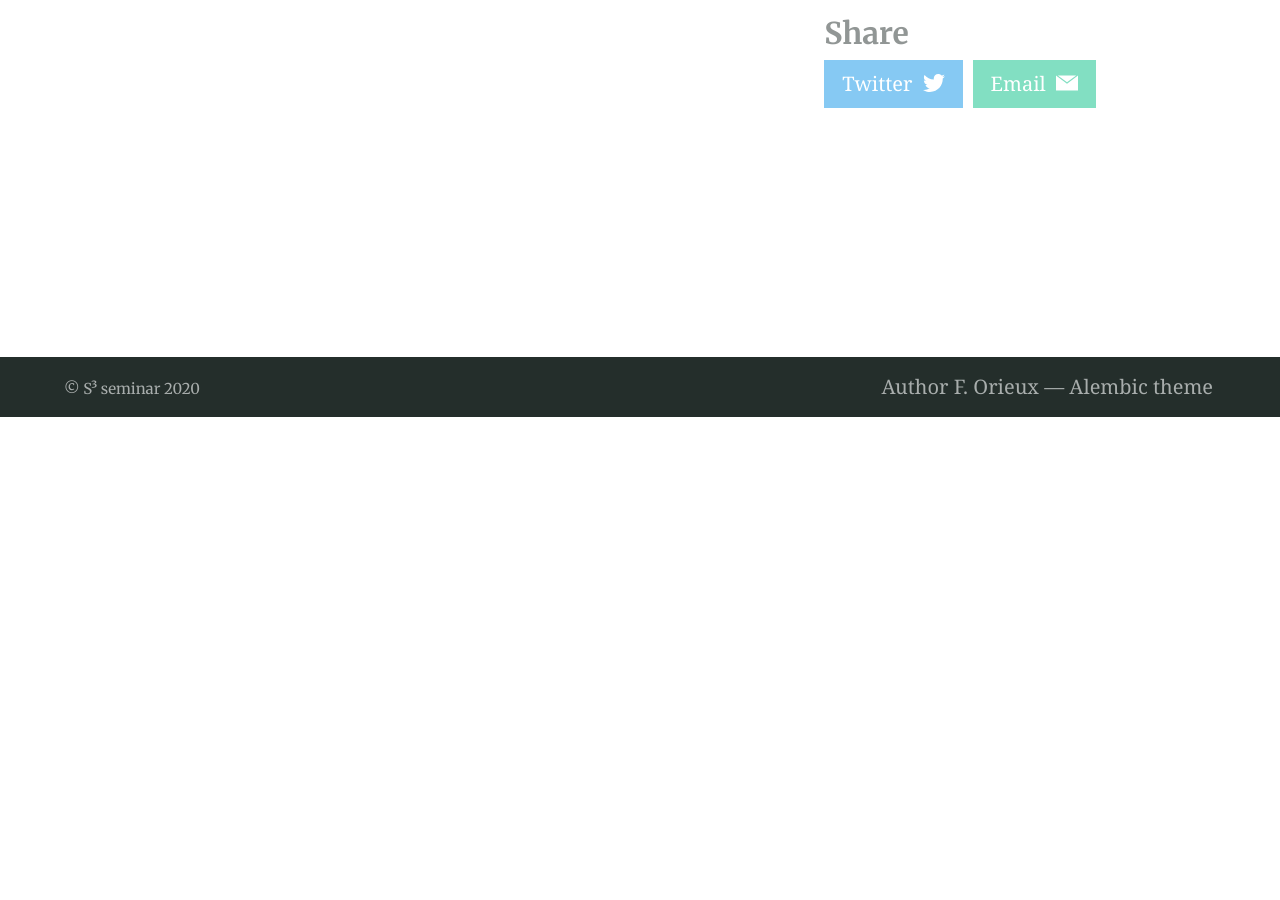
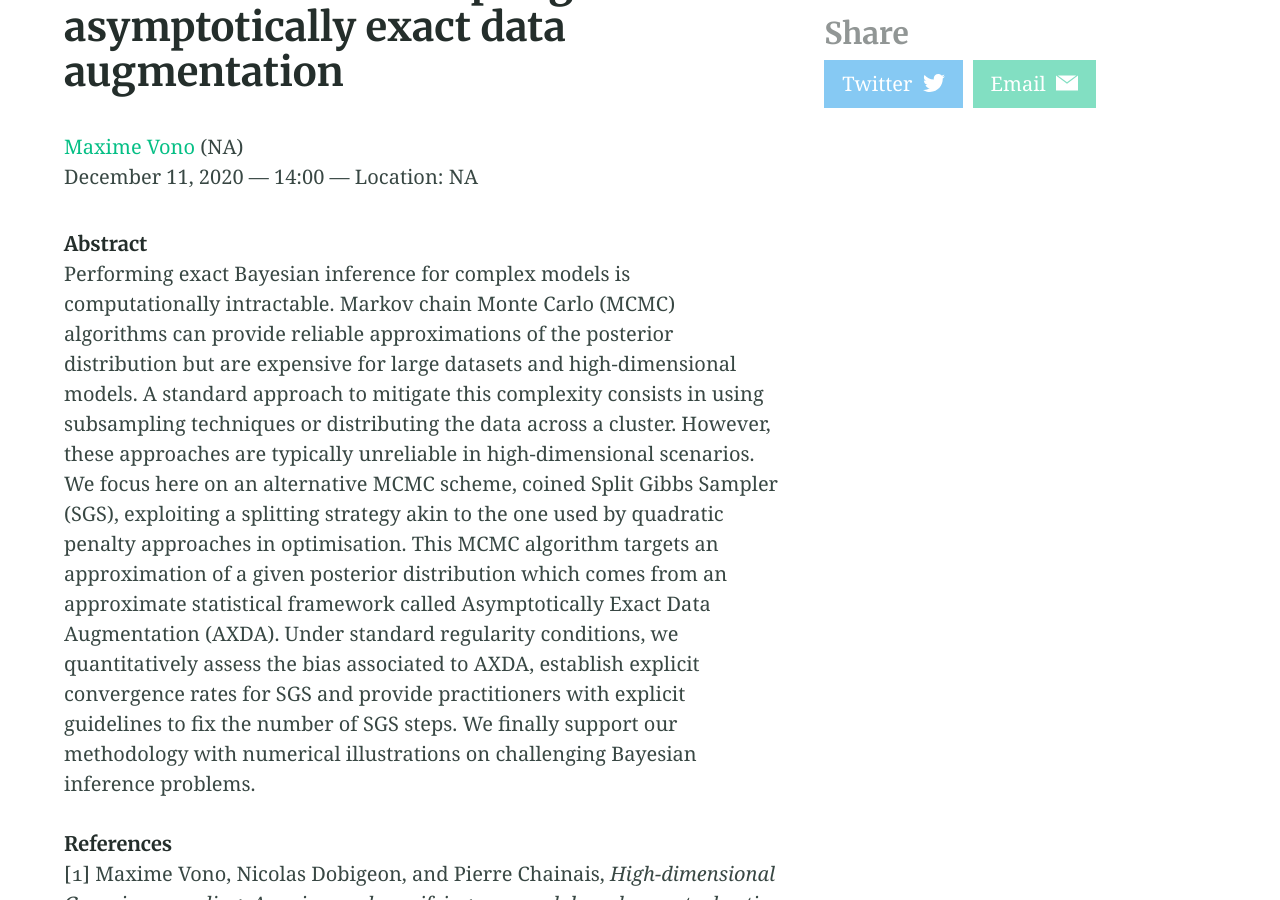
Before and after one commit to s3-seminar/s3-seminar.github.io, a Jekyll site: the page built from _seminars/maxime-vono.md, in a window 1280 px wide and 900 px high, scrolled down 483 px. Built offline with Jekyll 4.4.1, drawn with Linux system fonts in a browser that asks for light colours; before the commit the page ends 900 px from its top, so only the background shows below that; some of the changed text lies outside the part shown.

Commit message:
Up maxime vono

```diff
--- a/_seminars/maxime-vono.md
+++ b/_seminars/maxime-vono.md
@@ -1,8 +1,25 @@
 ---
-title: Not known at this time
+title: Efficient MCMC sampling via asymptotically exact data augmentation
 speaker: Maxime Vono
 affiliation: NA
+perso: https://mvono.github.io
 date: 2020-12-11 14:00
+feature_image: "maxime-vono.jpg"
 location: NA
 aside: true
 ---
+
+###### Abstract
+Performing exact Bayesian inference for complex models is computationally intractable. Markov chain Monte Carlo (MCMC) algorithms can provide reliable approximations of the posterior distribution but are expensive for large datasets and high-dimensional models. A standard approach to mitigate this complexity consists in using subsampling techniques or distributing the data across a cluster. However, these approaches are typically unreliable in high-dimensional scenarios. We focus here on an alternative MCMC scheme, coined Split Gibbs Sampler (SGS), exploiting a splitting strategy akin to the one used by quadratic penalty approaches in optimisation. This MCMC algorithm targets an approximation of a given posterior distribution which comes from an approximate statistical framework called Asymptotically Exact Data Augmentation (AXDA). Under standard regularity conditions, we quantitatively assess the bias associated to AXDA, establish explicit convergence rates for SGS and provide practitioners with explicit guidelines to fix the number of SGS steps. We finally support our methodology with numerical illustrations on challenging Bayesian inference problems.
+
+###### References
+[1] Maxime Vono, Nicolas Dobigeon, and Pierre Chainais, *High-dimensional Gaussian sampling: A review and a unifying approach based on a stochastic proximal point algorithm.* arXiv: 2010.01510.
+
+[2] Maxime Vono, Daniel Paulin, and Arnaud Doucet, *Efficient MCMC sampling with dimension-free convergence rate using ADMM-type splitting*. arXiv: 1905.11937.
+
+[3] Maxime Vono, Nicolas Dobigeon, and Pierre Chainais (2020), *Asymptotically exact data augmentation: models, properties and algorithms*, Journal of Computational and Graphical Statistics (in press).
+
+[4] Maxime Vono, Nicolas Dobigeon, and Pierre Chainais (2019). *Split-and-augmented Gibbs sampler - Application to large-scale inference problems*, IEEE Transactions on Signal Processing, vol. 67, no. 6, pp. 1648-1661.
+
+###### Biography
+Maxime Vono recently obtained his Ph.D. in statistics from the University of Toulouse where he was supervised by Nicolas Dobigeon (IRIT, INP-ENSEEIHT) and Pierre Chainais (CRIStAL, Centrale Lille). In spring 2019, he was a visiting research scholar at the Department of Statistics of the University of Oxford working with Arnaud Doucet (Oxford & Deepmind). Prior to that, he both graduated in 2017 from Ecole Centrale de Lille majoring in data sciences and University of Lille majoring in probability and statistics. He is affiliated to the ORION-B project which gathers astrophysicists, data scientists and statisticians in order to better understand the formation of stars in our universe. His research interests lie in Bayesian modelling, the development of efficient computational methods for inferring unknown objects in complex problems and their applications to signal/image processing and machine learning.
```
Also changed, not shown: _seminars/maxime-vono/maxime-vono.jpg (added).
